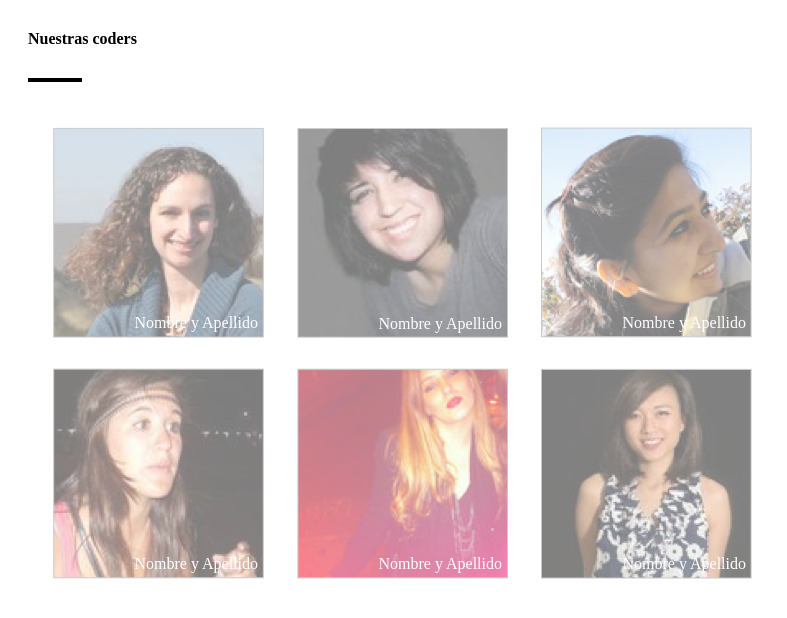
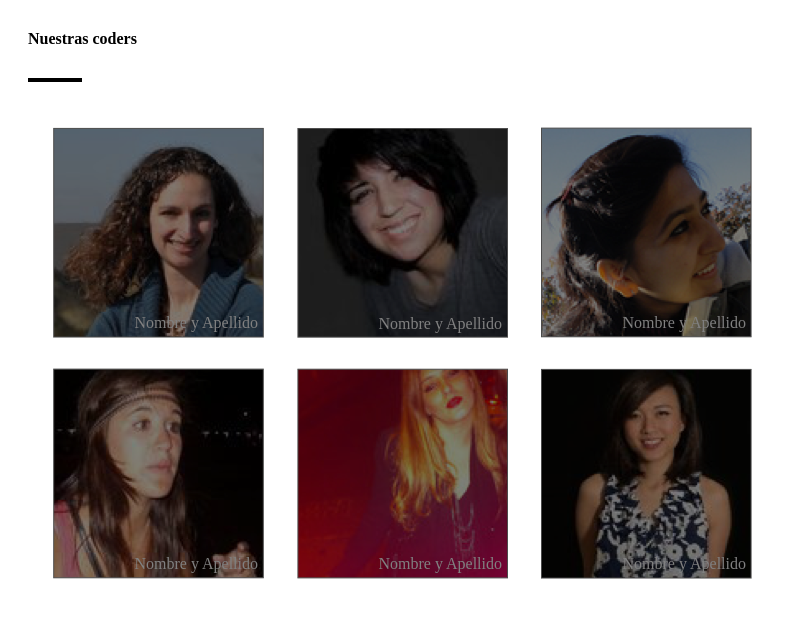
Before and after one commit to andreamaucaylli/nuestras-coders, a plain HTML site: page index.html in a window 1280 px wide. Shown: the whole page, without its empty margins (0-787 px from the left). Drawn offline with Linux system fonts and the light colour scheme.

Commit message:
usando filtros

```diff
--- a/css/main.css
+++ b/css/main.css
@@ -20,7 +20,8 @@
 	margin: 15px;
 	position: relative;
 	display: inline-block;
-	opacity: 0.5;
+	-webkit-filter: brightness(60%);
+	filter: brightness(50%);
 }
 
 .nombre{
--- a/index.html
+++ b/index.html
@@ -8,7 +8,7 @@
 		<div class="encabezado titulo"><strong>Nuestras coders</strong></div>
 		<div class="encabezado salto"></div>
 		<div class="marco">
-			<div class="contenedor">
+			<div class="contenedor a">
 				<img src="img/profile-1.png" alt="">
 				<div class="nombre">Nombre y Apellido</div>
 			</div>
```
